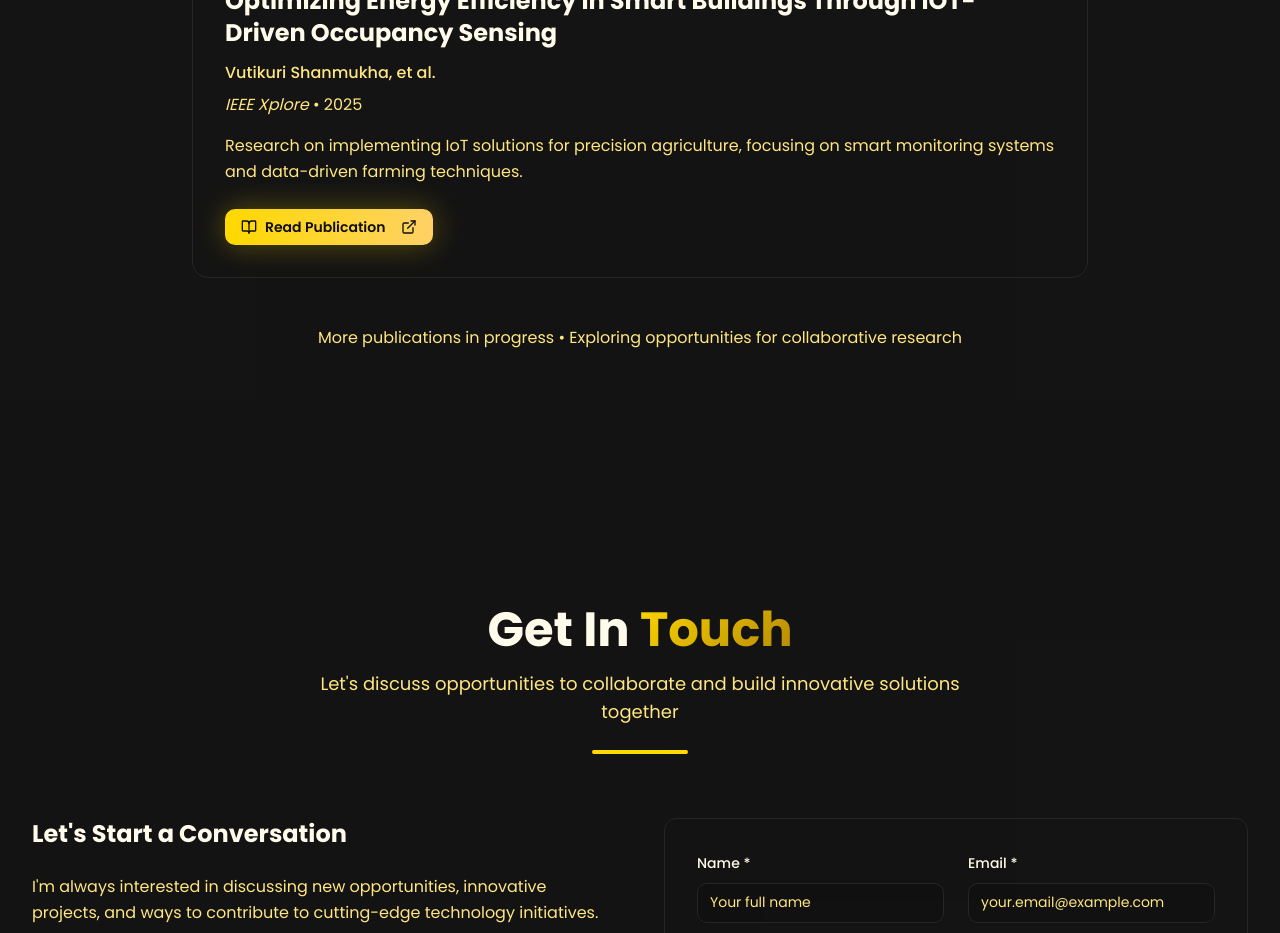
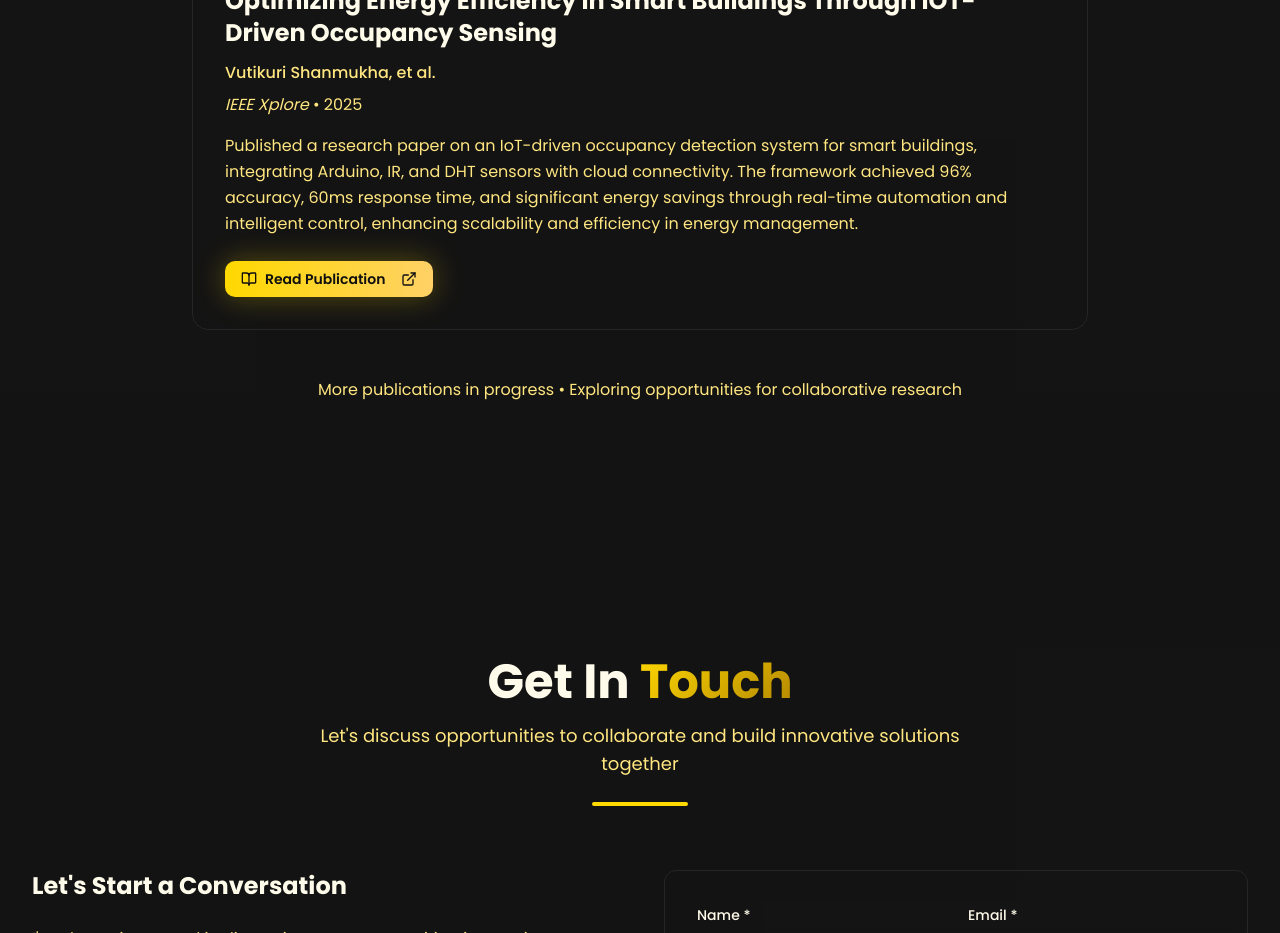
Before and after one commit to vutikurishanmukha9/shanmukh-vutikuri-portfolio, a React (Vite) app: page / in a window 1280 px wide. Shown: the part 4180-5113 px from the top of the page. Built offline with nearby package versions, Linux system fonts and the light colour scheme; the HTML template or start-up script is replaced by a standard one.

Commit message:
Update publication description

```diff
--- a/src/components/PublicationsSection.tsx
+++ b/src/components/PublicationsSection.tsx
@@ -8,7 +8,7 @@ export const PublicationsSection = () => {
       authors: 'Vutikuri Shanmukha, et al.',
       journal: 'IEEE Xplore',
       year: '2025',
-      description: 'Research on implementing IoT solutions for precision agriculture, focusing on smart monitoring systems and data-driven farming techniques.',
+      description: 'Published a research paper on an IoT-driven occupancy detection system for smart buildings, integrating Arduino, IR, and DHT sensors with cloud connectivity. The framework achieved 96% accuracy, 60ms response time, and significant energy savings through real-time automation and intelligent control, enhancing scalability and efficiency in energy management.',
       link: 'https://ieeexplore.ieee.org/document/11101373',
       type: 'Conference Paper',
       featured: true,
```
